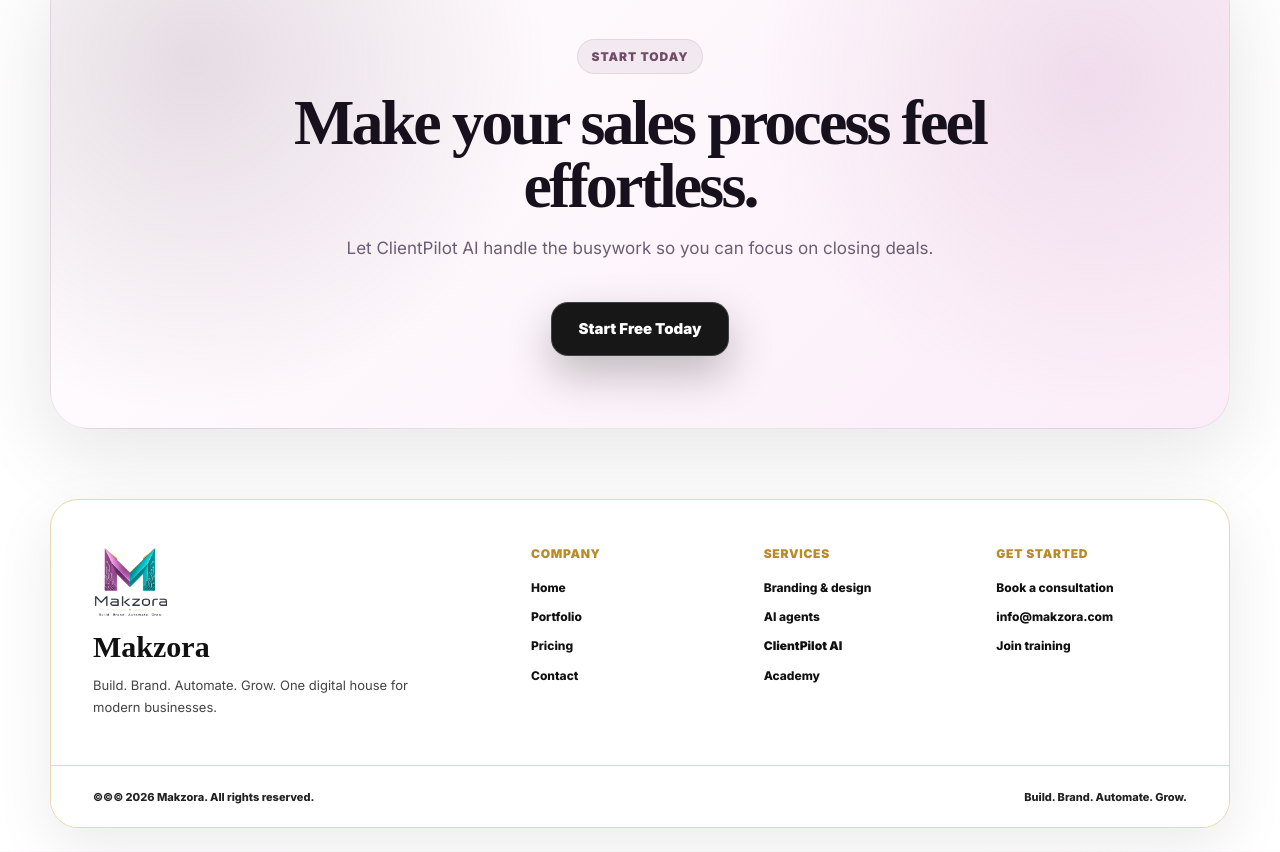
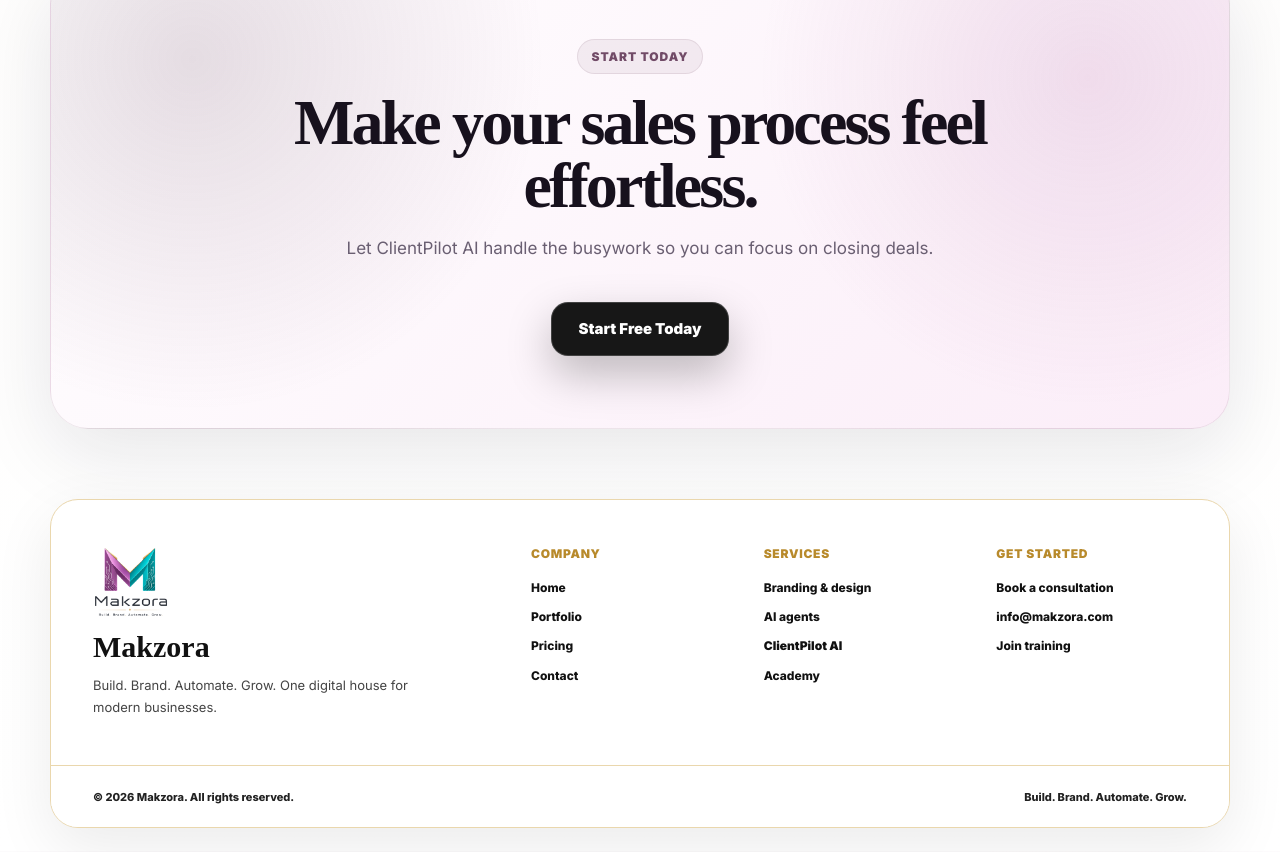
Before and after one commit to memonaaslam/clientpilot-ai, a Next.js app: page /clientpilotai/ in a window 1280 px wide. Shown: the part 8117-8969 px from the top of the page. Built offline with nearby package versions, Linux system fonts and the light colour scheme.

Commit message:
Fix duplicate footer copyright

```diff
--- a/app/page.tsx
+++ b/app/page.tsx
@@ -599,7 +599,7 @@
 
         <div className="cp-makzora-footer-bottom">
           <span>
-            &copy;{String.fromCharCode(169)}{"\u00A9"} 2026 Makzora. All rights reserved.
+            {"\u00A9"} 2026 Makzora. All rights reserved.
           </span>
 
           <span>
```
